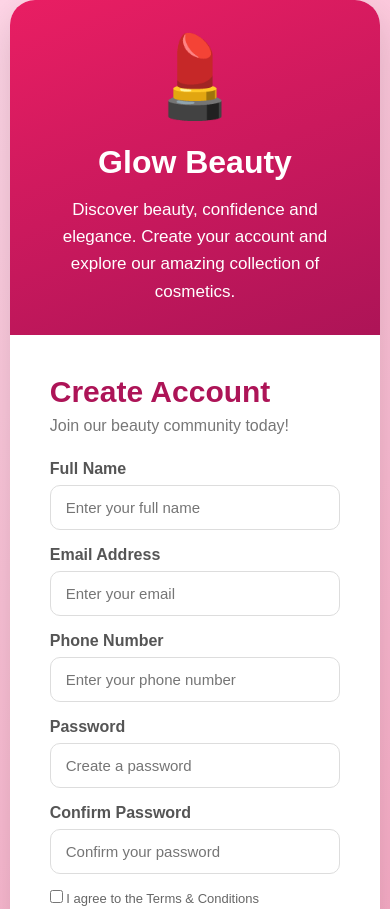
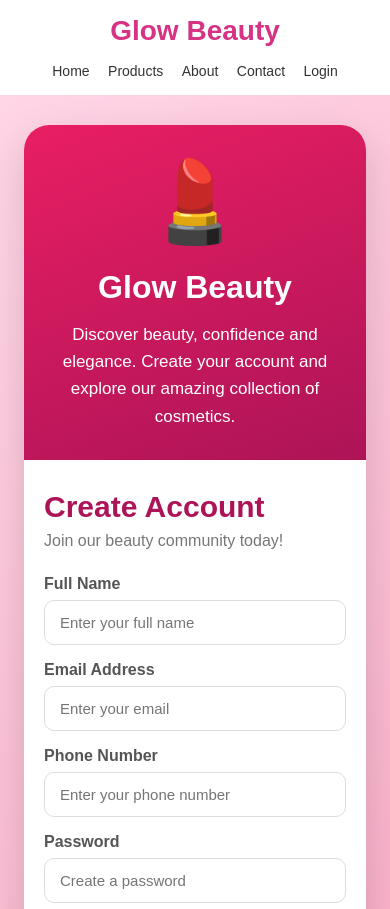
Before and after one commit to sakshilimbhore/html-css-github-cosmatic-shop, a plain HTML site: page pages/registation.html in a window 390 px wide. Shown: the top 909 px of the page. Drawn offline with Linux system fonts and the light colour scheme.

Commit message:
registration added

```diff
--- a/pages/registation.html
+++ b/pages/registation.html
@@ -14,10 +14,44 @@
     }
 
     body {
-      min-height: 100vh;
+      background: #fff8fa;
+      color: #333;
+    }
+
+    /* Navbar */
+    header {
+      background: #fff;
+      padding: 18px 8%;
+      display: flex;
+      justify-content: space-between;
+      align-items: center;
+      box-shadow: 0 2px 10px rgba(0,0,0,0.08);
+    }
+
+    .logo {
+      font-size: 28px;
+      font-weight: bold;
+      color: #d63384;
+    }
+
+    nav a {
+      text-decoration: none;
+      color: #333;
+      margin-left: 25px;
+      font-weight: 500;
+    }
+
+    nav a:hover {
+      color: #d63384;
+    }
+
+    /* Registration Section */
+    .registration-section {
+      min-height: calc(100vh - 145px);
       display: flex;
       justify-content: center;
       align-items: center;
+      padding: 50px 20px;
       background: linear-gradient(135deg, #ffd6e7, #f8a9c4);
     }
 
@@ -139,7 +173,32 @@
       font-weight: bold;
     }
 
+    /* Footer */
+    footer {
+      background: #c2185b;
+      color: white;
+      text-align: center;
+      padding: 25px;
+    }
+
+    /* Mobile */
     @media (max-width: 700px) {
+
+      header {
+        flex-direction: column;
+        gap: 15px;
+        padding: 15px;
+      }
+
+      nav a {
+        margin: 0 7px;
+        font-size: 14px;
+      }
+
+      .registration-section {
+        padding: 30px 15px;
+      }
+
       .container {
         flex-direction: column;
       }
@@ -156,17 +215,41 @@
       .left h1 {
         font-size: 32px;
       }
+
+      .right {
+        padding: 30px 20px;
+      }
     }
   </style>
 </head>
 
 <body>
 
+  <!-- Navbar -->
+  <header>
+    <div class="logo">Glow Beauty</div>
+
+    <nav>
+      <a href="../index.html">Home</a>
+      <a href="../index.html#products">Products</a>
+      <a href="../index.html#about">About</a>
+      <a href="../index.html#contact">Contact</a>
+      <a href="login.html">Login</a>
+    </nav>
+  </header>
+
+
+  <!-- Registration Section -->
+  <section class="registration-section">
+
     <div class="container">
 
+      <!-- Left Side -->
       <div class="left">
         <div class="beauty-icon">💄</div>
+
         <h1>Glow Beauty</h1>
+
         <p>
           Discover beauty, confidence and elegance.
           Create your account and explore our amazing
@@ -174,34 +257,56 @@
         </p>
       </div>
 
+
+      <!-- Right Side -->
       <div class="right">
+
         <h2>Create Account</h2>
-      <p class="subtitle">Join our beauty community today!</p>
+
+        <p class="subtitle">
+          Join our beauty community today!
+        </p>
 
         <form>
+
           <div class="input-box">
             <label>Full Name</label>
-          <input type="text" placeholder="Enter your full name" required>
+            <input
+              type="text"
+              placeholder="Enter your full name"
+              required>
           </div>
 
           <div class="input-box">
             <label>Email Address</label>
-          <input type="email" placeholder="Enter your email" required>
+            <input
+              type="email"
+              placeholder="Enter your email"
+              required>
           </div>
 
           <div class="input-box">
             <label>Phone Number</label>
-          <input type="tel" placeholder="Enter your phone number" required>
+            <input
+              type="tel"
+              placeholder="Enter your phone number"
+              required>
           </div>
 
           <div class="input-box">
             <label>Password</label>
-          <input type="password" placeholder="Create a password" required>
+            <input
+              type="password"
+              placeholder="Create a password"
+              required>
           </div>
 
           <div class="input-box">
             <label>Confirm Password</label>
-          <input type="password" placeholder="Confirm your password" required>
+            <input
+              type="password"
+              placeholder="Confirm your password"
+              required>
           </div>
 
           <div class="terms">
@@ -212,15 +317,25 @@
           <button type="submit" class="register-btn">
             Register Now
           </button>
+
         </form>
 
         <p class="login">
           Already have an account?
-        <a href="../pages/login.html">Login</a>
+          <a href="login.html">Login</a>
         </p>
+
       </div>
 
     </div>
 
+  </section>
+
+
+  <!-- Footer -->
+  <footer id="contact">
+    <p>Developed by Sakshi Limbhore</p>
+  </footer>
+
 </body>
 </html>
```
Lines whose indentation alone changed are shown as unchanged.
